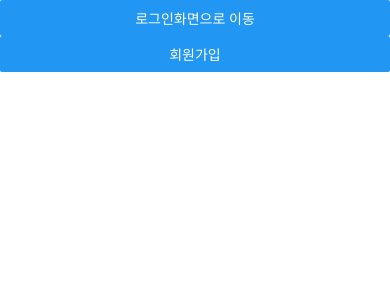
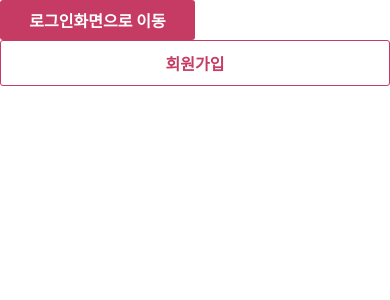
Before and after one commit to ho8ae/FlavorHouse, a React Native app in the folder front/: screen / in a window 390 px wide. Shown: the top 300 px of the page. Built offline with nearby package versions, Linux system fonts and the light colour scheme.

Commit message:
learn : CustomButton 학습

```diff
--- /dev/null
+++ b/front/src/components/CustomButton.tsx
@@ -0,0 +1,90 @@
+import React from 'react';
+import {
+  StyleSheet,
+  View,
+  Pressable,
+  Text,
+  PressableProps,
+  Dimensions,
+} from 'react-native';
+import {colors} from '../constants/colors';
+
+interface CustomButtonProps extends PressableProps {
+  label: string;
+  variant?: 'filled' | 'outlined';
+  size?: 'large' | 'medium';
+  inVaild?: boolean;
+}
+
+const deviceHeight = Dimensions.get('screen').height;
+
+function CustomButton({
+  label,
+  variant = 'filled',
+  size = 'large',
+  inVaild = false,
+  ...props
+}: CustomButtonProps) {
+  return (
+    <Pressable
+      disabled={inVaild}
+      style={({pressed}) => [
+        styles.container,
+        styles[size],
+        pressed ? styles[`${variant}Pressed`] : styles[variant],
+        inVaild && styles.inVaild,
+      ]}
+      {...props}>
+      <Text style={[styles.text, styles[`${variant}Text`]]}>{label}</Text>
+    </Pressable>
+  );
+}
+
+const styles = StyleSheet.create({
+  container: {
+    borderRadius: 3,
+    justifyContent: 'center',
+  },
+  inVaild: {
+    opacity: 0.5,
+  },
+  filled: {
+    backgroundColor: colors.PINK_700,
+  },
+  outlined: {
+    borderColor: colors.PINK_700,
+    borderWidth: 1,
+  },
+  filledPressed: {
+    backgroundColor: colors.PINK_500,
+  },
+  outlinedPressed: {
+    borderColor: colors.PINK_700,
+    borderWidth: 1,
+    opacity: 0.5,
+  },
+  large: {
+    width: '100%',
+    paddingVertical: deviceHeight > 700 ? 15 : 10,
+    alignItems: 'center',
+    justifyContent: 'center',
+  },
+  medium: {
+    width: '50%',
+    paddingVertical: deviceHeight > 700 ? 12 : 8,
+    alignItems: 'center',
+    justifyContent: 'center',
+  },
+  filledText: {
+    color: colors.WHITE,
+  },
+  outlinedText: {
+    color: colors.PINK_700,
+  },
+  text: {
+    fontSize: 16,
+    fontWeight: '700',
+  },
+});
+
+export default CustomButton;
--- /dev/null
+++ b/front/src/constants/colors.ts
@@ -0,0 +1,7 @@
+const colors = {
+  WHITE: '#fff',
+  PINK_700: '#C63B64',
+  PINK_500: '#BF5C79',
+};
+
+export {colors};
--- a/front/src/constants/index.ts
+++ b/front/src/constants/index.ts
@@ -1,7 +1,2 @@
-const authNavigations = {
-  AUTH_HOME: 'AuthHome',
-  LOGIN: 'Login',
-  SIGNUP: 'Signup',
-} as const;
-
-export {authNavigations};
+export * from './colors';
+export * from './navigations';
--- /dev/null
+++ b/front/src/constants/navigations.ts
@@ -0,0 +1,7 @@
+const authNavigations = {
+  AUTH_HOME: 'AuthHome',
+  LOGIN: 'Login',
+  SIGNUP: 'Signup',
+} as const;
+
+export {authNavigations};
--- a/front/src/navigations/stack/AuthStackNavigator.tsx
+++ b/front/src/navigations/stack/AuthStackNavigator.tsx
@@ -3,7 +3,7 @@ import React from 'react';
 import {StyleSheet, View} from 'react-native';
 import AuthHomeScreen from '../../screens/auth/AuthHomeScreen';
 import LoginScreen from '../../screens/auth/LoginScreen';
-import {authNavigations} from '../../constants';
+import {authNavigations} from '../../constants/navigations';
 import SignupScreen from '../../screens/auth/SignupScreen';
 
 export type AuthStackParamList = {
--- a/front/src/screens/auth/AuthHomeScreen.tsx
+++ b/front/src/screens/auth/AuthHomeScreen.tsx
@@ -2,7 +2,8 @@ import {StackScreenProps} from '@react-navigation/stack';
 import React from 'react';
 import {Button, SafeAreaView, StyleSheet, View} from 'react-native';
 import {AuthStackParamList} from '../../navigations/stack/AuthStackNavigator';
-import {authNavigations} from '../../constants';
+import {authNavigations} from '../../constants/navigations';
+import CustomButton from '../../components/CustomButton';
 
 type AuthHomeScreenProps = StackScreenProps<
   AuthStackParamList,
@@ -13,12 +14,14 @@ function AuthHomeScreen({navigation}: AuthHomeScreenProps) {
   return (
     <SafeAreaView>
       <View>
-        <Button
-          title="로그인화면으로 이동"
+        <CustomButton
+          label="로그인화면으로 이동"
+          size="medium"
           onPress={() => navigation.navigate(authNavigations.LOGIN)}
         />
-        <Button
-          title="회원가입"
+        <CustomButton
+          label="회원가입"
+          variant="outlined"
           onPress={() => navigation.navigate(authNavigations.SIGNUP)}
         />
       </View>
```
